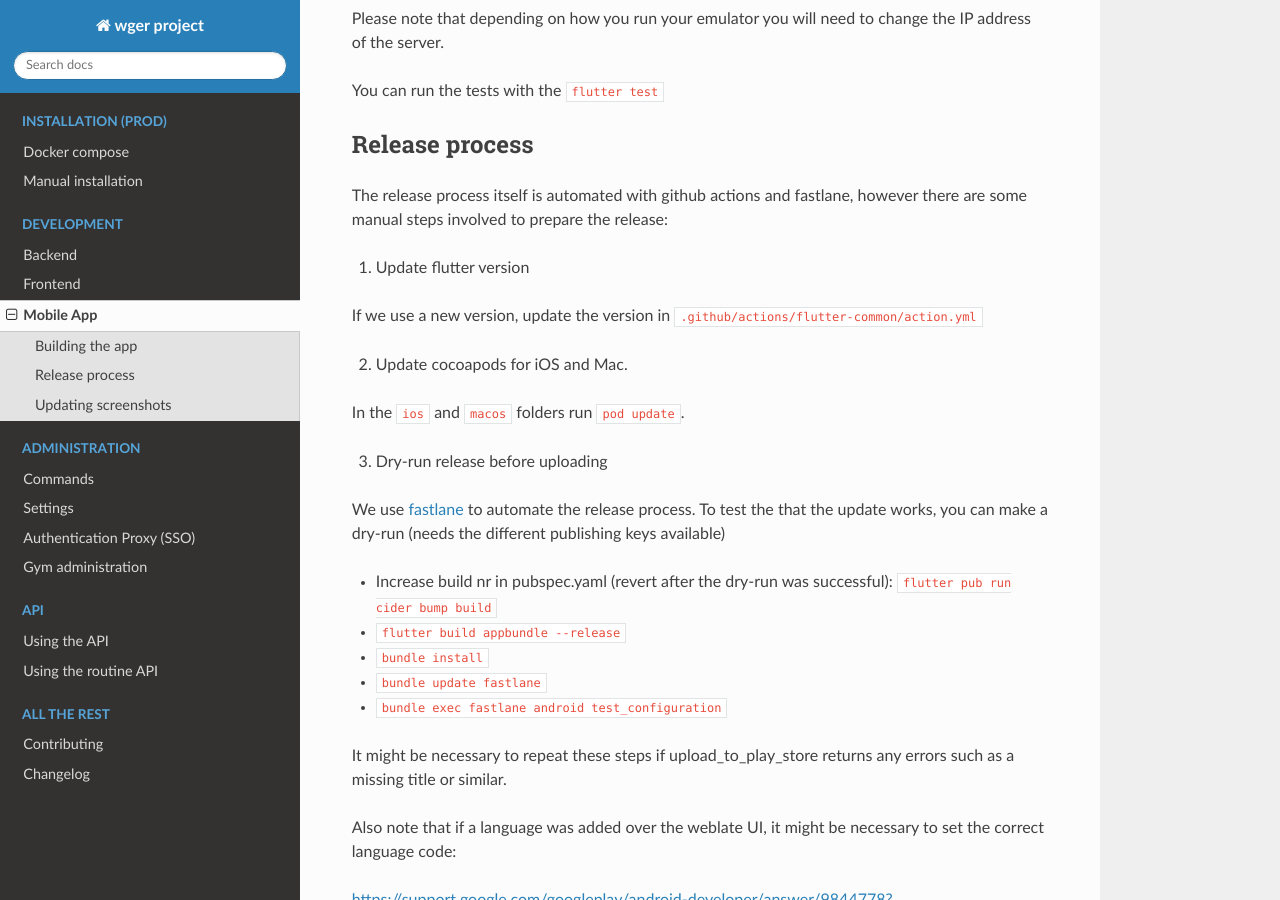
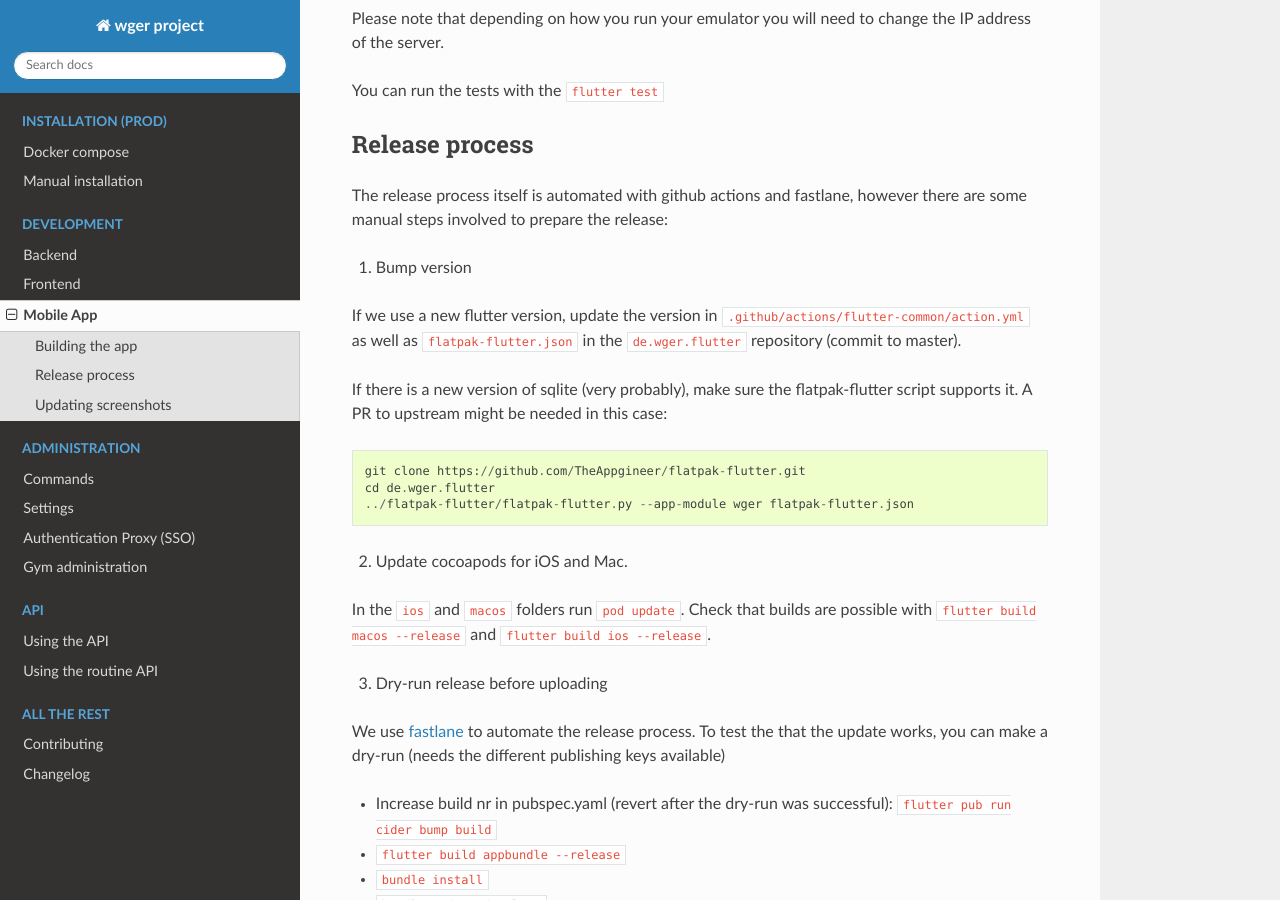
Before and after one commit to wger-project/docs, a Sphinx documentation site: the page built from docs/development/mobile_app.rst, in a window 1280 px wide and 900 px high, scrolled down 742 px. Built offline with Sphinx 7.4.7 and the Read the Docs theme 3.1.0, drawn with Linux system fonts in a browser that asks for light colours.

Commit message:
Mention some other possible gotchas when releasing the mobile app

```diff
--- a/docs/development/mobile_app.rst
+++ b/docs/development/mobile_app.rst
@@ -40,13 +40,23 @@ The release process itself is automated with github actions and fastlane, howeve
 there are some manual steps involved to prepare the release:
 
 
-1) Update flutter version
+1) Bump version
 
-If we use a new version, update the version in ``.github/actions/flutter-common/action.yml``
+If we use a new flutter version, update the version in ``.github/actions/flutter-common/action.yml``
+as well as ``flatpak-flutter.json`` in the ``de.wger.flutter`` repository (commit to master).
+
+If there is a new version of sqlite (very probably), make sure the flatpak-flutter
+script supports it. A PR to upstream might be needed in this case::
+
+    git clone https://github.com/TheAppgineer/flatpak-flutter.git
+    cd de.wger.flutter
+    ../flatpak-flutter/flatpak-flutter.py --app-module wger flatpak-flutter.json
+
 
 2) Update cocoapods for iOS and Mac.
 
-In the ``ios`` and ``macos`` folders run ``pod update``.
+In the ``ios`` and ``macos`` folders run ``pod update``. Check that builds are possible
+with ``flutter build macos --release`` and ``flutter build ios --release``.
 
 3) Dry-run release before uploading
 
```
